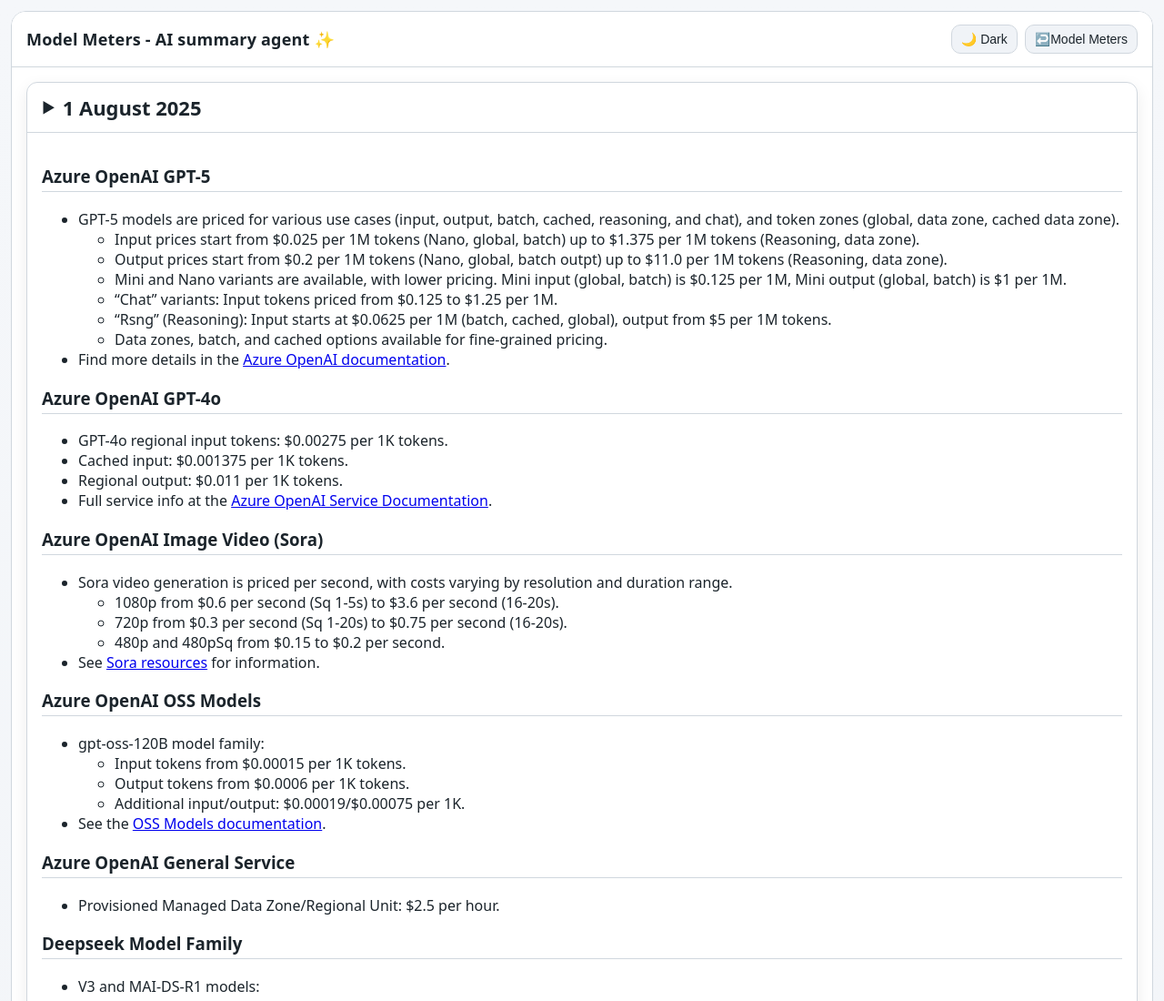
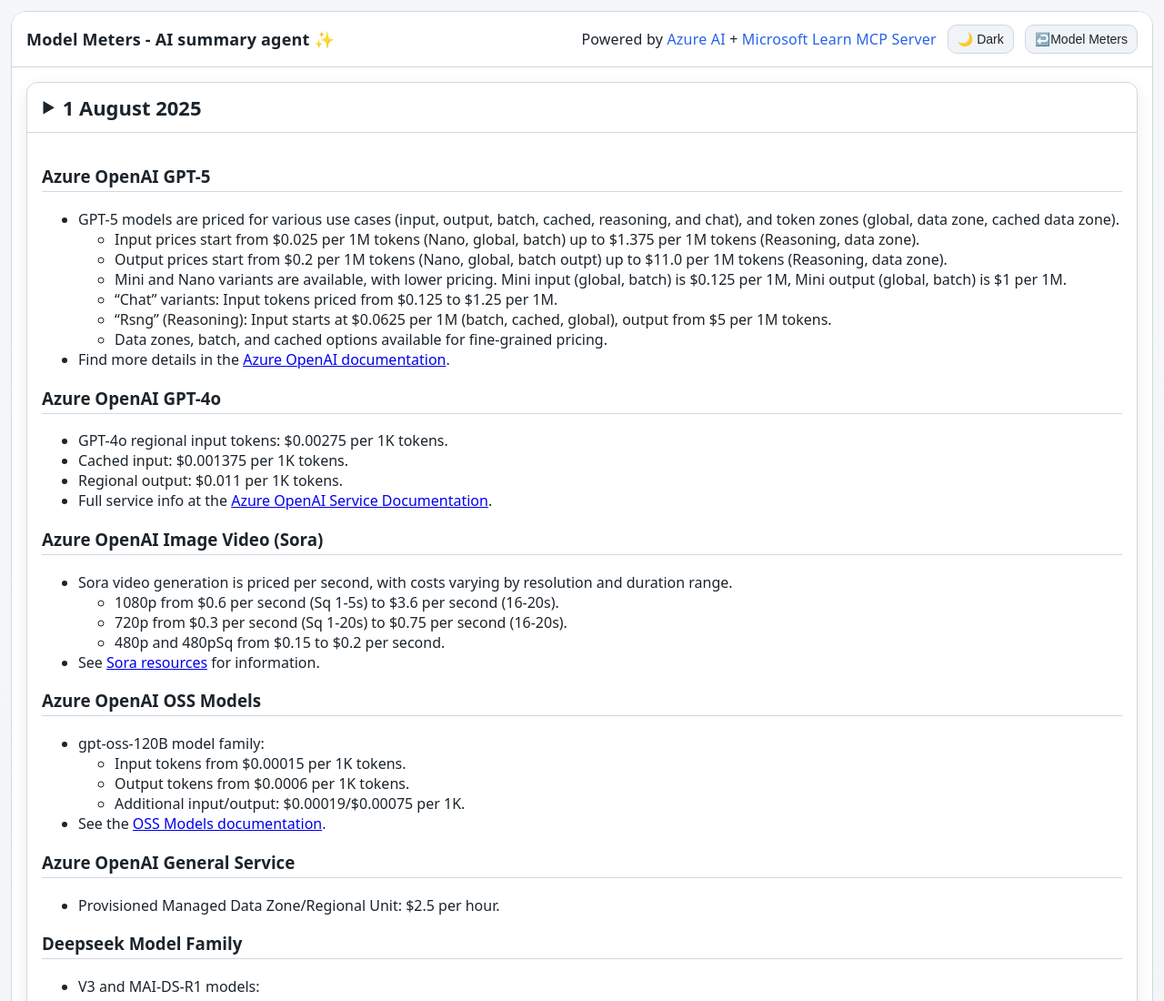
Before and after one commit to guygregory/modelmeters.com, a plain HTML site: page agent/index.html in a window 1280 px wide. Shown: the top 1100 px of the page at 91% size. Drawn offline with nearby package versions, Linux system fonts and the light colour scheme; no server answers; files whose address does not match are found by name.

Commit message:
Added links on the summary page

```diff
--- a/agent/index.html
+++ b/agent/index.html
@@ -57,12 +57,13 @@
 <body>
 	<div class="container">
 		<div class="card">
-			<div class="card-hd">
-				<div class="title">Model Meters - AI summary agent ✨</div>
-				<div class="toolbar">
-					<button id="btn-theme" title="Toggle light/dark mode">🌗 Theme</button>
-					<button id="btn-back" title="Back to Model Meters">↩️Model Meters</button>
-				</div>
+			   <div class="card-hd">
+				   <div class="title">Model Meters - AI summary agent ✨</div>
+				   <div style="display:flex; align-items:center; gap:12px; margin-left:auto;">
+					   <span class="title" style="font-size:16px; font-weight:500; white-space:nowrap;">Powered by <a href="https://ai.azure.com/" target="_blank" rel="noopener noreferrer" style="color:var(--accent);text-decoration:none;">Azure AI</a> + <a href="https://github.com/microsoftdocs/mcp" target="_blank" rel="noopener noreferrer" style="color:var(--accent);text-decoration:none;">Microsoft Learn MCP Server</a></span>
+					   <button id="btn-theme" title="Toggle light/dark mode">🌗 Theme</button>
+					   <button id="btn-back" title="Back to Model Meters">↩️Model Meters</button>
+				   </div>
 			</div>
 			<div class="content">
 				<section class="articles" id="articles">
```
